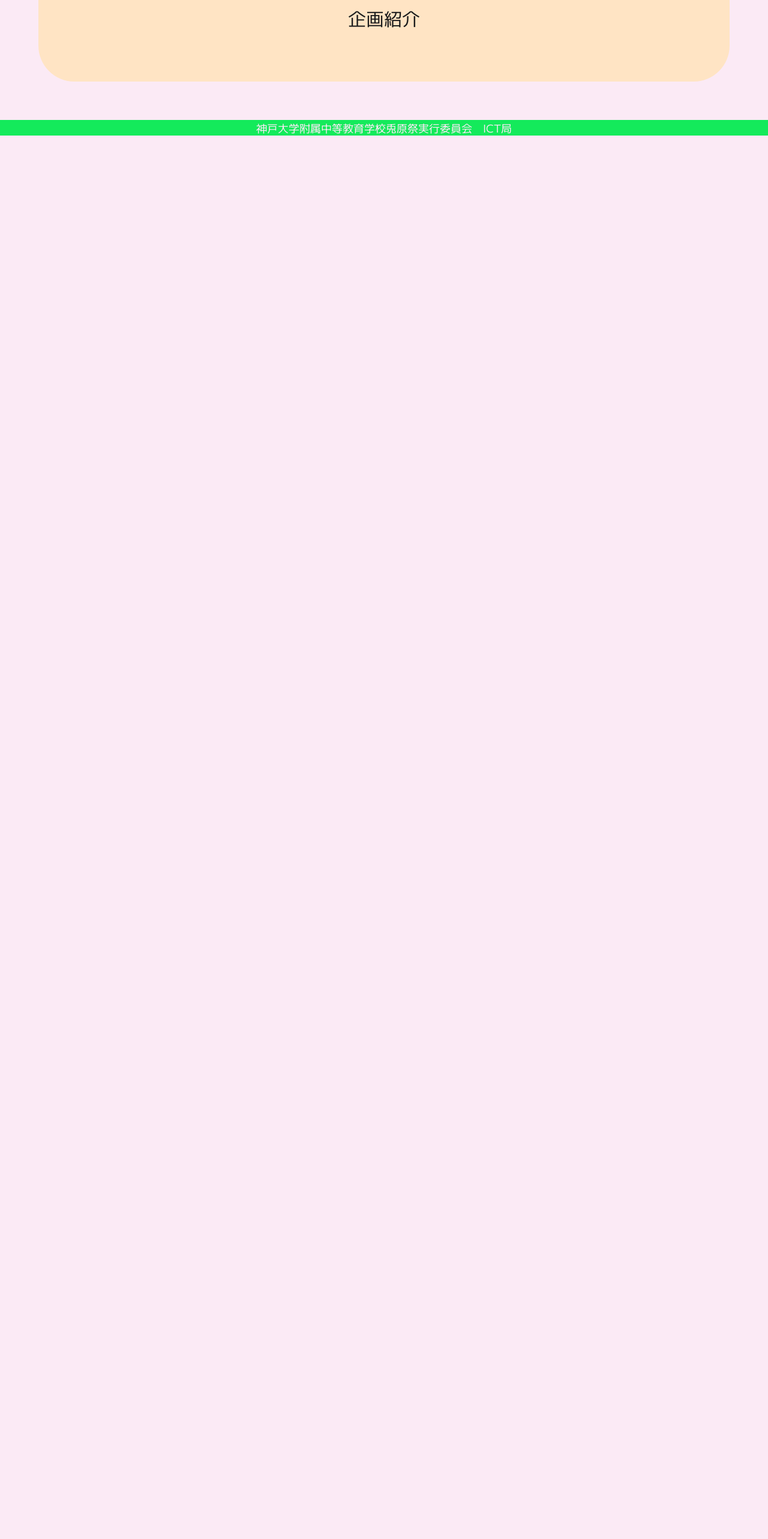
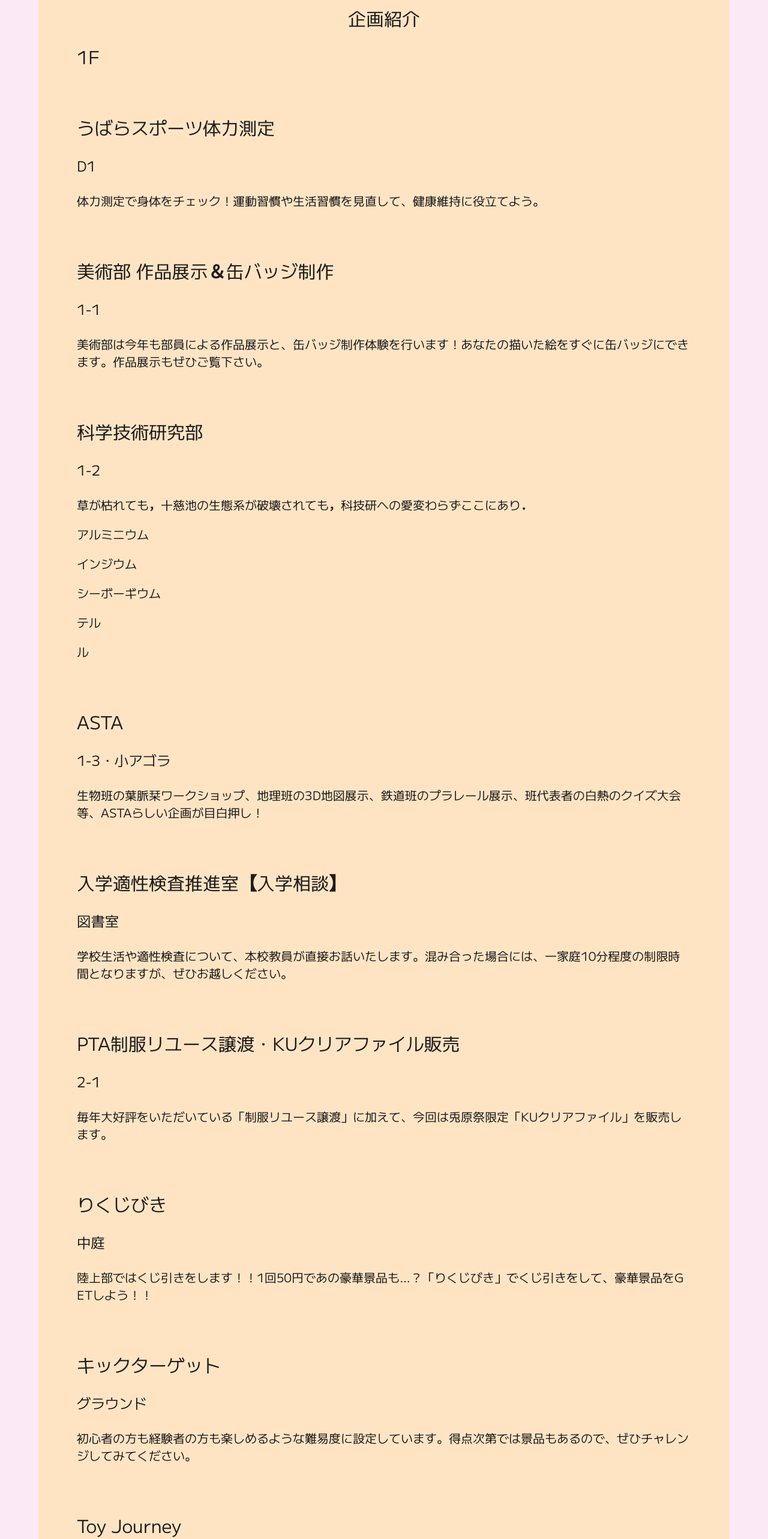
Before and after one commit to TogensaiICT/togensai.jp, a SvelteKit app: page /projects in a window 1280 px wide. Shown: the part 220-2786 px from the top of the page at 60% size. Before the commit the page ends 800 px from the top, so only its background shows below. Built offline with nearby package versions, Linux system fonts and the light colour scheme; a web font is replaced by a local one.

Commit message:
+page.svelteに1Fの情報追加（画像未挿入）

```diff
--- a/src/routes/projects/+page.svelte
+++ b/src/routes/projects/+page.svelte
@@ -4,6 +4,67 @@
 </script>
 <main>
     <Paper title="企画紹介">
-
+        <h1>1F</h1>
+        <div class="projects">
+            <img src="" alt="">
+            <h2>うばらスポーツ体力測定</h2>
+            <h3>D1</h3>
+            <h4>体力測定で身体をチェック！運動習慣や生活習慣を見直して、健康維持に役立てよう。</h4>
+        </div>
+        <div class="projects">
+            <img src="" alt="">
+            <h2>美術部 作品展示＆缶バッジ制作</h2>
+            <h3>1-1</h3>
+            <h4>美術部は今年も部員による作品展示と、缶バッジ制作体験を行います！あなたの描いた絵をすぐに缶バッジにできます。作品展示もぜひご覧下さい。</h4>
+        </div>
+        <div class="projects">
+            <img src="" alt="">
+            <h2>科学技術研究部</h2>
+            <h3>1-2</h3>
+            <h4>
+                <p>草が枯れても，十慈池の生態系が破壊されても，科技研への愛変わらずここにあり．</p>
+                <p>アルミニウム</p>
+                <p>インジウム</p>
+                <p>シーボーギウム</p>
+                <p>テル</p>
+                <p>ル</p>
+            </h4>
+        </div>
+        <div class="projects">
+            <img src="" alt="">
+            <h2>ASTA</h2>
+            <h3>1-3・小アゴラ</h3>
+            <h4>生物班の葉脈栞ワークショップ、地理班の3D地図展示、鉄道班のプラレール展示、班代表者の白熱のクイズ大会等、ASTAらしい企画が目白押し！</h4>
+        </div>
+        <div class="projects">
+            <img src="" alt="">
+            <h2>入学適性検査推進室【入学相談】</h2>
+            <h3>図書室</h3>
+            <h4>学校生活や適性検査について、本校教員が直接お話いたします。混み合った場合には、一家庭10分程度の制限時間となりますが、ぜひお越しください。</h4>
+        </div>
+        <div class="projects">
+            <img src="" alt="">
+            <h2>PTA制服リユース譲渡・KUクリアファイル販売</h2>
+            <h3>2-1</h3>
+            <h4>毎年大好評をいただいている「制服リユース譲渡」に加えて、今回は兎原祭限定「KUクリアファイル」を販売します。</h4>
+        </div>
+        <div class="projects">
+            <img src="" alt="">
+            <h2>りくじびき</h2>
+            <h3>中庭</h3>
+            <h4>陸上部ではくじ引きをします！！1回50円であの豪華景品も…？「りくじびき」でくじ引きをして、豪華景品をGETしよう！！</h4>
+        </div>
+        <div class="projects">
+            <img src="" alt="">
+            <h2>キックターゲット</h2>
+            <h3>グラウンド</h3>
+            <h4>初心者の方も経験者の方も楽しめるような難易度に設定しています。得点次第では景品もあるので、ぜひチャレンジしてみてください。</h4>
+        </div>
+        <div class="projects">
+            <img src="" alt="">
+            <h2>Toy Journey</h2>
+            <h3>2アリ</h3>
+            <h4>ジェットコースターに乗っておもちゃの世界へGO！昨年度よりレベルアップしたスリルをお楽しみください！</h4>
+        </div>
     </Paper>
 </main>
```
